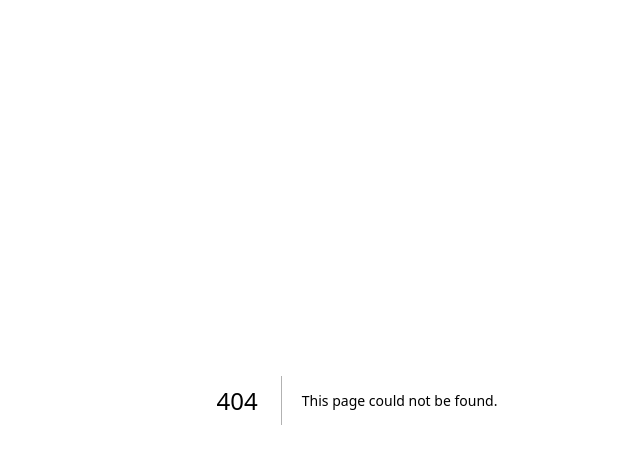
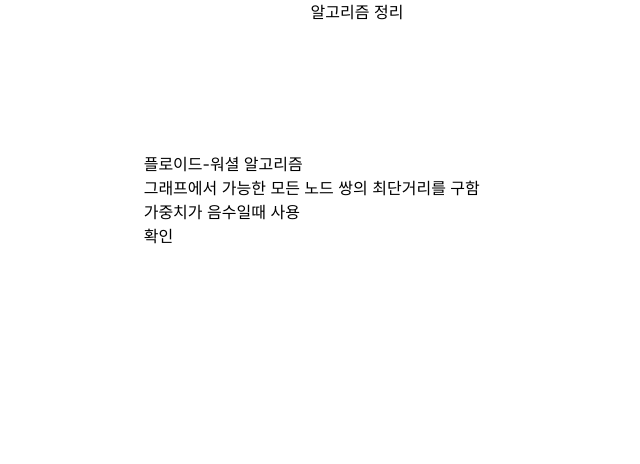
Before and after one commit to choikiyeop/algorithm, a Next.js app: page /algorithm/floyd-warshall in a window 1280 px wide. Before the commit this address had no page. Shown: the top 464 px of the page, without its empty margins (283-923 px from the left). Built offline with nearby package versions, Linux system fonts and the light colour scheme.

Commit message:
feat: 플로이드-워셜 알고리즘 구현

```diff
--- /dev/null
+++ b/app/algorithm/floyd-warshall/page.tsx
@@ -0,0 +1,64 @@
+"use client";
+export default function FloydWarshallPage() {
+  const execute = () => {
+    const n = 7,
+      s = 3,
+      a = 4,
+      b = 1;
+    const fares = [
+      [5, 7, 9],
+      [4, 6, 4],
+      [3, 6, 1],
+      [3, 2, 3],
+      [2, 1, 6],
+    ];
+    let graph: number[][] = Array.from({ length: n + 1 }, () =>
+      Array(n + 1).fill(Infinity)
+    );
+    for (let i = 0; i < n + 1; i++) {
+      graph[i][i] = 0;
+    }
+    for (const [s, e, d] of fares) {
+      graph[s][e] = d;
+      graph[e][s] = d;
+    }
+
+    const dist = floydWarshall(graph, n);
+    console.log(dist);
+
+    let answer = Infinity;
+    for (let i = 1; i < n + 1; i++) {
+      answer = Math.min(answer, dist[s][i] + dist[i][a] + dist[i][b]);
+    }
+    console.log(answer);
+  };
+
+  return (
+    <div>
+      <h1>플로이드-워셜 알고리즘</h1>
+      <div>그래프에서 가능한 모든 노드 쌍의 최단거리를 구함</div>
+      <div>가중치가 음수일때 사용</div>
+      <button onClick={execute}>확인</button>
+    </div>
+  );
+}
+
+/**
+ * @params graph[n][m]은 n에서 m까지의 가중치
+ */
+const floydWarshall = (graph: number[][], N: number) => {
+  for (let k = 0; k < N; k++) {
+    // 경유지
+    for (let i = 0; i < N; i++) {
+      // 출발 정점
+      for (let j = 0; j < N; j++) {
+        // 도착 정점
+        if (graph[i][k] === Infinity || graph[k][j] === Infinity) continue;
+
+        graph[i][j] = Math.min(graph[i][j], graph[i][k] + graph[k][j]);
+      }
+    }
+  }
+
+  return graph;
+};
--- a/app/algorithm/page.tsx
+++ b/app/algorithm/page.tsx
@@ -6,8 +6,11 @@ export default function AlgorithmPage() {
   return (
     <main className="container mx-auto">
       <Link href={"/algorithm/dfs"}>DFS</Link>
-      <Link href={"/algorithm/bfs"}>BFS</Link>
-      <Link href={"/algorithm/dijkstra"}>다익스트라</Link>
+      <Link href={"/algorithm/bfs"}>BFS: 가중치 없는 최단거리</Link>
+      <Link href={"/algorithm/dijkstra"}>다익스트라: 모든 가중치 양수</Link>
+      <Link href={"/algorithm/floyd-warshall"}>
+        플로이드-워셜: 모든 정점과 정점 사이의 최단 경로
+      </Link>
       <Link href={"/algorithm/prefix-sum"}>누적합</Link>
       <Link href={"/algorithm/dp"}>DP</Link>
       <div>구현</div>
@@ -23,6 +26,7 @@ export default function AlgorithmPage() {
       <div>이분탐색</div>
       <div>최단거리</div>
       <div>팬윅트리</div>
+      <div>벨만-포드: 음수 가중치 있음</div>
     </main>
   );
 }
```
